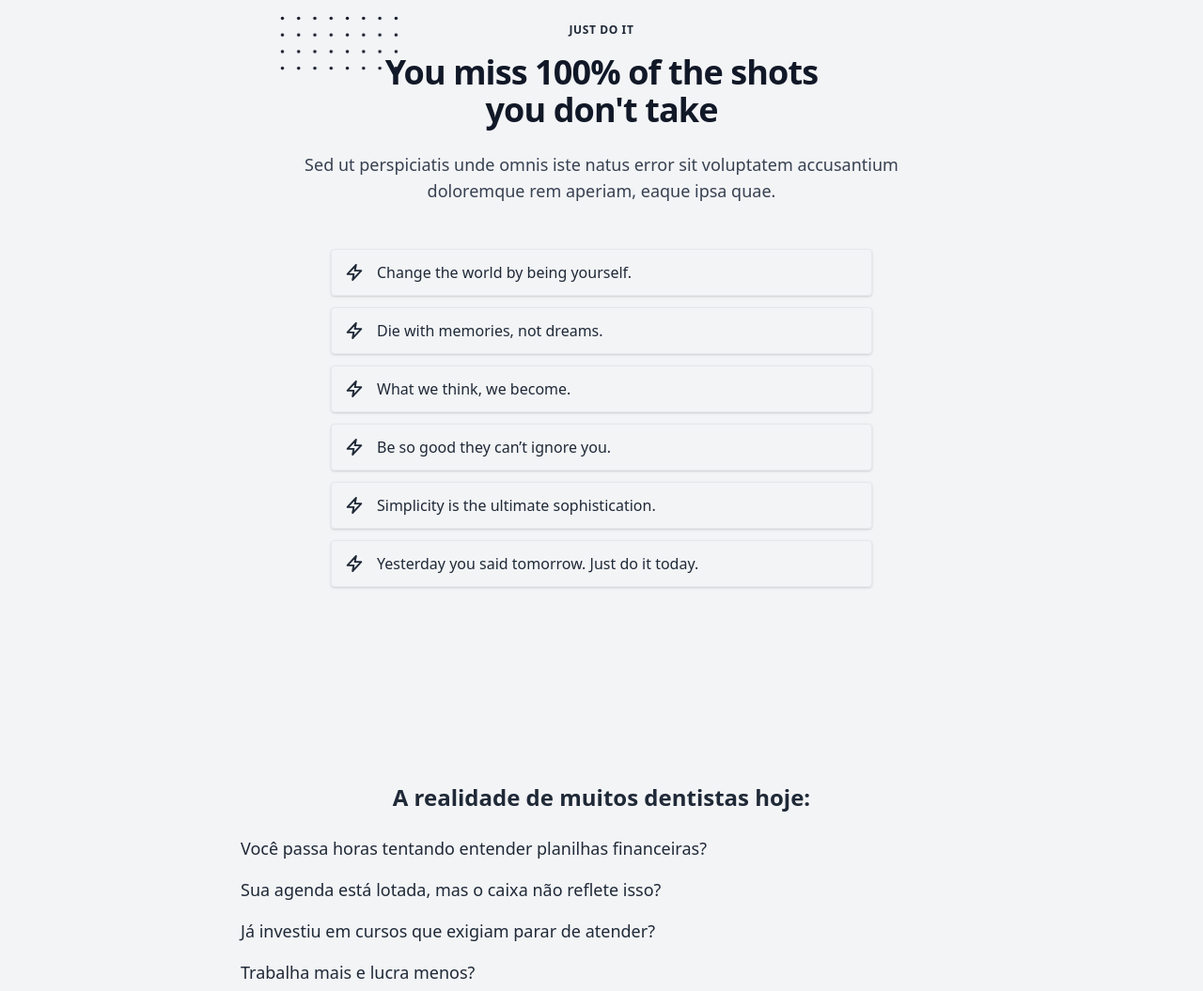
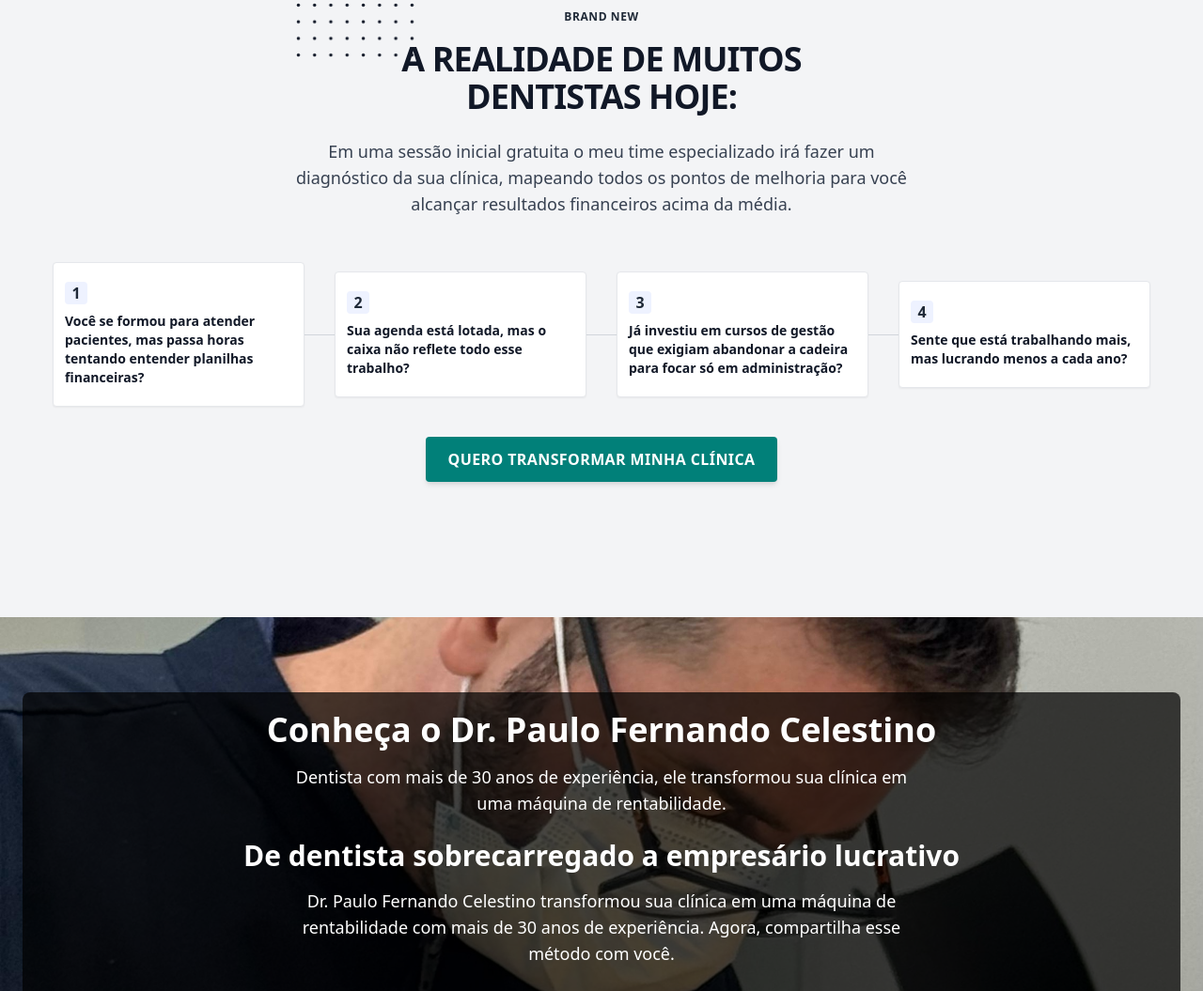
Before and after one commit to mateusloubach/clinica-mentoria, a website: page index.html in a window 1280 px wide. Shown: the part 906-1961 px from the top of the page at 94% size. Drawn offline with nearby package versions, Linux system fonts and the light colour scheme.

Commit message:
chore: fix section 2

```diff
--- a/index.html
+++ b/index.html
@@ -16,14 +16,14 @@
     <!-- Header -->
     <header
       id="main-header"
-      class="header fixed top-0 left-0 w-full text-whitem py-1 px-6 z-50 transition-shadow"
+      class="header fixed top-0 left-0 w-full text-white py-1 px-6 z-50 transition-shadow"
       style="top: 0"
     >
       <div class="flex justify-between items-center max-w-6xl mx-auto">
         <div class="text-center"></div>
           <a
             href="https://sucessodontoselect.com.br/cam-redes-2/"
-            class="bg-secondary text-2xl font-bold py-1 px-4 rounded transition duration-200 hover:bg-white"
+            class="bg-secondary text-sm lg:text-2xl font-bold py-1 px-4 rounded text-white transition duration-200"
             >Para Dentistas e Administradores de
             <strong>Clínicas Odontológicas</strong></a
           >
@@ -35,11 +35,11 @@
     <section
       class="bg-gradient-to-t from-black via-black to-transparent text-white h-[80vh] py-20 px-10"
     >
-      <div class="flex flex-col md:flex-row items-center ml-40 h-full">
+      <div class="flex flex-col md:flex-row items-center ml-5 md:ml-40 mt-6 md:mt-0 h-full">
         <div
           class="md:w-1/2 flex flex-col justify-start items-start"
         >
-          <h1 class="text-7xl font-bold mb-4">
+          <h1 class="text-6xl md:text-7xl font-bold mb-4">
             Aumente a rentabilidade da sua clínica sem sair do mocho!
           </h1>
           <p class="text-xl mb-6">
@@ -50,15 +50,6 @@
         class="cta py-3 px-6 rounded transition duration-200"
         >QUERO AGENDAR UM HORÁRIO</a
           >
-          <div class="mt-8">
-            <p class="text-lg">
-              Descubra como transformar sua clínica em uma máquina de
-              resultados.
-            </p>
-            <p class="text-lg">
-              Sem precisar parar de atender e com estratégias práticas.
-            </p>
-          </div>
         </div>
         <div class="md:w-1/2 md:mt-0 flex justify-center items-center relative">
           <div
@@ -75,187 +66,91 @@
 
     <!-- Section 2: Problemas do Dentista -->
     <section class="bg-gray-100 py-16 px-6">
-      <div
-        class="px-4 py-16 mx-auto sm:max-w-xl md:max-w-full lg:max-w-screen-xl md:px-24 lg:px-8 lg:py-20"
-      >
-        <div
-          class="max-w-xl mb-10 md:mx-auto sm:text-center lg:max-w-2xl md:mb-12"
-        >
+      <div class="px-4 py-16 mx-auto sm:max-w-xl md:max-w-full lg:max-w-screen-xl md:px-24 lg:px-8 lg:py-20">
+        <div class="max-w-xl mb-10 md:mx-auto sm:text-center lg:max-w-2xl md:mb-12">
           <div>
-            <p
-              class="inline-block px-3 py-px mb-4 text-xs font-semibold tracking-wider text-teal-900 uppercase rounded-full bg-teal-accent-400"
-            >
-              Just do it
+            <p class="inline-block px-3 py-px mb-4 text-xs font-semibold tracking-wider text-teal-900 uppercase rounded-full bg-teal-accent-400">
+              Brand new
             </p>
           </div>
-          <h2
-            class="max-w-lg mb-6 font-sans text-3xl font-bold leading-none tracking-tight text-gray-900 sm:text-4xl md:mx-auto"
-          >
+          <h2 class="max-w-lg mb-6 font-sans text-3xl font-bold leading-none tracking-tight text-gray-900 sm:text-4xl md:mx-auto">
             <span class="relative inline-block">
-              <svg
-                viewBox="0 0 52 24"
-                fill="currentColor"
-                class="absolute top-0 left-0 z-0 hidden w-32 -mt-8 -ml-20 text-blue-gray-100 lg:w-32 lg:-ml-28 lg:-mt-10 sm:block"
-              >
+              <svg viewBox="0 0 52 24" fill="currentColor" class="absolute top-0 left-0 z-0 hidden w-32 -mt-8 -ml-20 text-blue-gray-100 lg:w-32 lg:-ml-28 lg:-mt-10 sm:block">
                 <defs>
-                  <pattern
-                    id="a0b40128-6963-4319-aeeb-471e92fa2d74"
-                    x="0"
-                    y="0"
-                    width=".135"
-                    height=".30"
-                  >
+                  <pattern id="d0d83814-78b6-480f-9a5f-7f637616b267" x="0" y="0" width=".135" height=".30">
                     <circle cx="1" cy="1" r=".7"></circle>
                   </pattern>
                 </defs>
-                <rect
-                  fill="url(#a0b40128-6963-4319-aeeb-471e92fa2d74)"
-                  width="52"
-                  height="24"
-                ></rect>
+                <rect fill="url(#d0d83814-78b6-480f-9a5f-7f637616b267)" width="52" height="24"></rect>
               </svg>
-              <span class="relative">You</span>
+              <span class="relative">A</span>
             </span>
-            miss 100% of the shots you don't take
+            REALIDADE DE MUITOS DENTISTAS HOJE:
           </h2>
           <p class="text-base text-gray-700 md:text-lg">
-            Sed ut perspiciatis unde omnis iste natus error sit voluptatem
-            accusantium doloremque rem aperiam, eaque ipsa quae.
+            Em uma sessão inicial gratuita o meu time especializado irá fazer um diagnóstico da sua clínica,
+            mapeando todos os pontos de melhoria para você alcançar resultados financeiros acima da média.
           </p>
         </div>
-        <div class="max-w-lg space-y-3 sm:mx-auto lg:max-w-xl">
-          <div
-            class="flex items-center p-2 duration-300 transform border rounded shadow hover:scale-105 sm:hover:scale-110"
+        <div class="relative font-bold grid gap-8 row-gap-5 mb-8 md:row-gap-8 lg:grid-cols-4 sm:grid-cols-2 items-center">
+          <div class="absolute inset-0 flex items-center justify-center sm:hidden lg:flex">
+            <div class="w-px h-full bg-gray-300 lg:w-full lg:h-px"></div>
+          </div>
+          <div class="px-3 py-5 duration-300 transform bg-white border rounded shadow-sm hover:-translate-y-2">
+            <div class="flex items-center justify-between mb-2">
+              <p class="flex items-center justify-center w-6 h-6 font-bold rounded text-deep-purple-accent-400 bg-indigo-50">
+                1
+              </p>
+            </div>
+            <p class="text-sm text-gray-900">
+              Você se formou para atender pacientes, mas passa horas tentando entender planilhas
+              financeiras?
+            </p>
+          </div>
+          <div class="px-3 py-5 duration-300 transform bg-white border rounded shadow-sm hover:-translate-y-2">
+            <div class="flex items-center justify-between mb-2">
+              <p class="flex items-center justify-center w-6 h-6 font-bold rounded text-deep-purple-accent-400 bg-indigo-50">
+                2
+              </p>
+            </div>
+            <p class="text-sm text-gray-900">
+              Sua agenda está lotada, mas o caixa não reflete todo esse trabalho?
+            </p>
+          </div>
+          <div class="px-3 py-5 duration-300 transform bg-white border rounded shadow-sm hover:-translate-y-2">
+            <div class="flex items-center justify-between mb-2">
+              <p class="flex items-center justify-center w-6 h-6 font-bold rounded text-deep-purple-accent-400 bg-indigo-50">
+                3
+              </p>
+            </div>
+            <p class="text-sm text-gray-900">
+              Já investiu em cursos de gestão que exigiam abandonar a cadeira para focar só em administração?
+            </p>
+          </div>
+          <div class="px-3 py-5 duration-300 transform bg-white border rounded shadow-sm hover:-translate-y-2">
+            <div class="flex items-center justify-between mb-2">
+              <p class="flex items-center justify-center w-6 h-6 font-bold rounded text-deep-purple-accent-400 bg-indigo-50">
+                4
+              </p>
+            </div>
+            <p class="text-sm text-gray-900">
+              Sente que está trabalhando mais, mas lucrando menos a cada ano?
+            </p>
+          </div>
+        </div>
+        <div class="text-center">
+          <a
+            href="/"
+            class="cta inline-flex items-center justify-center w-full h-12 px-6 font-medium tracking-wide transition duration-200 rounded shadow-md md:w-auto focus:shadow-outline focus:outline-none"
           >
-            <div class="mr-2">
-              <svg
-                class="w-6 h-6 text-deep-purple-accent-400 sm:w-8 sm:h-8"
-                stroke="currentColor"
-                viewBox="0 0 52 52"
-              >
-                <polygon
-                  stroke-width="3"
-                  stroke-linecap="round"
-                  stroke-linejoin="round"
-                  fill="none"
-                  points="29 13 14 29 25 29 23 39 38 23 27 23"
-                ></polygon>
-              </svg>
-            </div>
-            <span class="text-gray-800"
-              >Change the world by being yourself.</span
-            >
-          </div>
-          <div
-            class="flex items-center p-2 duration-300 transform border rounded shadow hover:scale-105 sm:hover:scale-110"
-          >
-            <div class="mr-2">
-              <svg
-                class="w-6 h-6 text-deep-purple-accent-400 sm:w-8 sm:h-8"
-                stroke="currentColor"
-                viewBox="0 0 52 52"
-              >
-                <polygon
-                  stroke-width="3"
-                  stroke-linecap="round"
-                  stroke-linejoin="round"
-                  fill="none"
-                  points="29 13 14 29 25 29 23 39 38 23 27 23"
-                ></polygon>
-              </svg>
-            </div>
-            <span class="text-gray-800">Die with memories, not dreams.</span>
-          </div>
-          <div
-            class="flex items-center p-2 duration-300 transform border rounded shadow hover:scale-105 sm:hover:scale-110"
-          >
-            <div class="mr-2">
-              <svg
-                class="w-6 h-6 text-deep-purple-accent-400 sm:w-8 sm:h-8"
-                stroke="currentColor"
-                viewBox="0 0 52 52"
-              >
-                <polygon
-                  stroke-width="3"
-                  stroke-linecap="round"
-                  stroke-linejoin="round"
-                  fill="none"
-                  points="29 13 14 29 25 29 23 39 38 23 27 23"
-                ></polygon>
-              </svg>
-            </div>
-            <span class="text-gray-800">What we think, we become.</span>
-          </div>
-          <div
-            class="flex items-center p-2 duration-300 transform border rounded shadow hover:scale-105 sm:hover:scale-110"
-          >
-            <div class="mr-2">
-              <svg
-                class="w-6 h-6 text-deep-purple-accent-400 sm:w-8 sm:h-8"
-                stroke="currentColor"
-                viewBox="0 0 52 52"
-              >
-                <polygon
-                  stroke-width="3"
-                  stroke-linecap="round"
-                  stroke-linejoin="round"
-                  fill="none"
-                  points="29 13 14 29 25 29 23 39 38 23 27 23"
-                ></polygon>
-              </svg>
-            </div>
-            <span class="text-gray-800">Be so good they can’t ignore you.</span>
-          </div>
-          <div
-            class="flex items-center p-2 duration-300 transform border rounded shadow hover:scale-105 sm:hover:scale-110"
-          >
-            <div class="mr-2">
-              <svg
-                class="w-6 h-6 text-deep-purple-accent-400 sm:w-8 sm:h-8"
-                stroke="currentColor"
-                viewBox="0 0 52 52"
-              >
-                <polygon
-                  stroke-width="3"
-                  stroke-linecap="round"
-                  stroke-linejoin="round"
-                  fill="none"
-                  points="29 13 14 29 25 29 23 39 38 23 27 23"
-                ></polygon>
-              </svg>
-            </div>
-            <span class="text-gray-800"
-              >Simplicity is the ultimate sophistication.</span
-            >
-          </div>
-          <div
-            class="flex items-center p-2 duration-300 transform border rounded shadow hover:scale-105 sm:hover:scale-110"
-          >
-            <div class="mr-2">
-              <svg
-                class="w-6 h-6 text-deep-purple-accent-400 sm:w-8 sm:h-8"
-                stroke="currentColor"
-                viewBox="0 0 52 52"
-              >
-                <polygon
-                  stroke-width="3"
-                  stroke-linecap="round"
-                  stroke-linejoin="round"
-                  fill="none"
-                  points="29 13 14 29 25 29 23 39 38 23 27 23"
-                ></polygon>
-              </svg>
-            </div>
-            <span class="text-gray-800"
-              >Yesterday you said tomorrow. Just do it today.</span
-            >
-          </div>
+            QUERO TRANSFORMAR MINHA CLÍNICA
+          </a>
         </div>
       </div>
     </section>
 
     <!-- Section 2: Problemas do Dentista -->
-    <section class="bg-gray-100 py-16 px-6">
+    <!-- <section class="bg-gray-100 py-16 px-6">
       <div class="max-w-3xl mx-auto">
         <h2 class="text-2xl font-bold mb-6 text-center">
           A realidade de muitos dentistas hoje:
@@ -274,19 +169,30 @@
           >
         </div>
       </div>
-    </section>
+    </section> -->
 
     <!-- Section 3: Apresentação do Mentor -->
-    <section class="py-20 px-6 bg-white text-center">
-      <h2 class="text-3xl font-bold mb-4">
+    <section
+      class="py-20 px-6 text-center bg-cover bg-center"
+      style="background-image: url('/src/images/pfbackground.jpg');"
+    >
+
+      <div class="blur-sm py-5 bg-black bg-opacity-70 rounded-lg">
+        <h1 class="text-4xl font-bold mb-4 text-white">
+          Conheça o Dr. Paulo Fernando Celestino
+        </h1>
+        <p class="max-w-2xl mx-auto text-lg mb-6 text-white">
+          Dentista com mais de 30 anos de experiência, ele transformou sua clínica em uma máquina de rentabilidade.
+        </p>
+        <h2 class="text-3xl font-bold mb-4 text-white">
           De dentista sobrecarregado a empresário lucrativo
         </h2>
-      <p class="max-w-2xl mx-auto text-lg mb-6">
+        <p class="max-w-2xl mx-auto text-lg mb-6 text-white">
           Dr. Paulo Fernando Celestino transformou sua clínica em uma máquina de
           rentabilidade com mais de 30 anos de experiência. Agora, compartilha
           esse método com você.
         </p>
-      <ul class="max-w-3xl mx-auto space-y-3 text-left">
+        <ul class="max-w-3xl mx-auto space-y-3 text-left text-white">
           <li>✅ Aumente sua rentabilidade em até 30% nos primeiros 90 dias</li>
           <li>✅ Continue atendendo normalmente</li>
           <li>✅ Implemente sistemas que funcionam enquanto você atende</li>
@@ -297,6 +203,7 @@
           class="bg-green-500 text-white py-3 px-6 rounded hover:bg-green-400"
           >QUERO TER UM CONSULTÓRIO LUCRATIVO!</a
           >
+        </div>
       </div>
     </section>
 
--- a/src/styles/style.css
+++ b/src/styles/style.css
@@ -18,6 +18,7 @@ variables {
 .cta {
   background-color: #018079;
   font-weight: bold;
+  color: #fff;
 }
 .cta:hover {
   background-color: #f0f0f0;
```
Also changed, not shown: src/images/pfbackground.jpg (added). Lines whose indentation alone changed are shown as unchanged.
